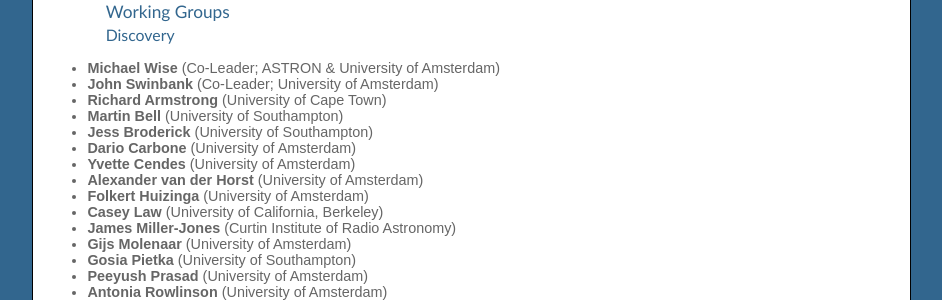
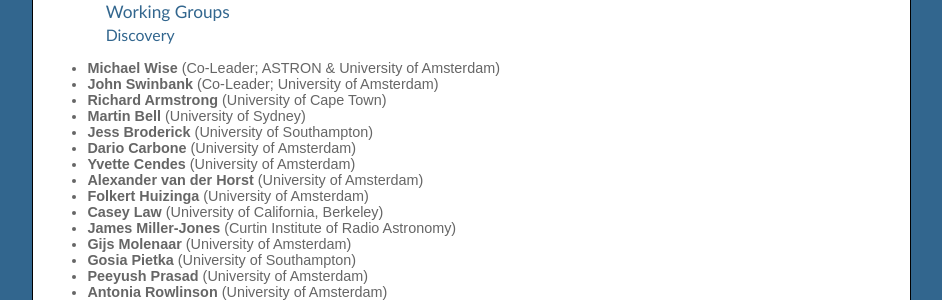
Before and after one commit to transientskp/transientskp.github.com, a Jekyll site: the page built from team/index.html, in a window 1280 px wide and 900 px high, scrolled down 449 px. Shown: the part 152-452 px from the top of the window, without its empty margins (241-1183 px from the left). Built offline with Jekyll 4.4.1, drawn with Linux system fonts in a browser that asks for light colours.

Commit message:
Martin has been in Sydney for ages

```diff
--- a/team/index.html
+++ b/team/index.html
@@ -37,7 +37,7 @@
   <li><strong>Michael Wise</strong> (Co-Leader; ASTRON &amp; University of Amsterdam)</li>
   <li><strong>John Swinbank</strong> (Co-Leader; University of Amsterdam)</li>
   <li><strong>Richard Armstrong</strong> (University of Cape Town)</li>
-  <li><strong>Martin Bell</strong> (University of Southampton)</li>
+  <li><strong>Martin Bell</strong> (University of Sydney)</li>
   <li><strong>Jess Broderick</strong> (University of Southampton)</li>
   <li><strong>Dario Carbone</strong> (University of Amsterdam)</li>
   <li><strong>Yvette Cendes</strong> (University of Amsterdam)</li>
```
